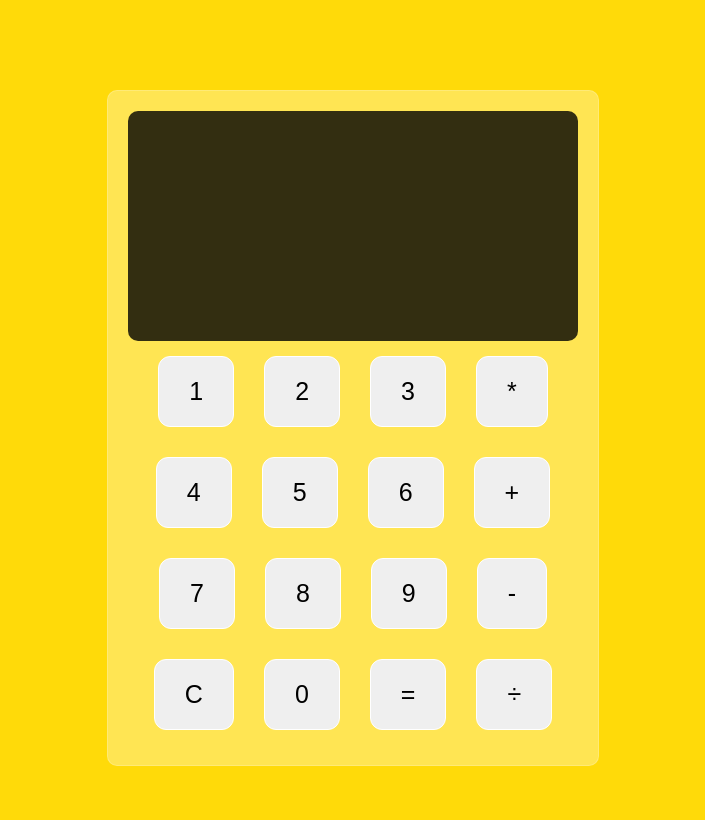
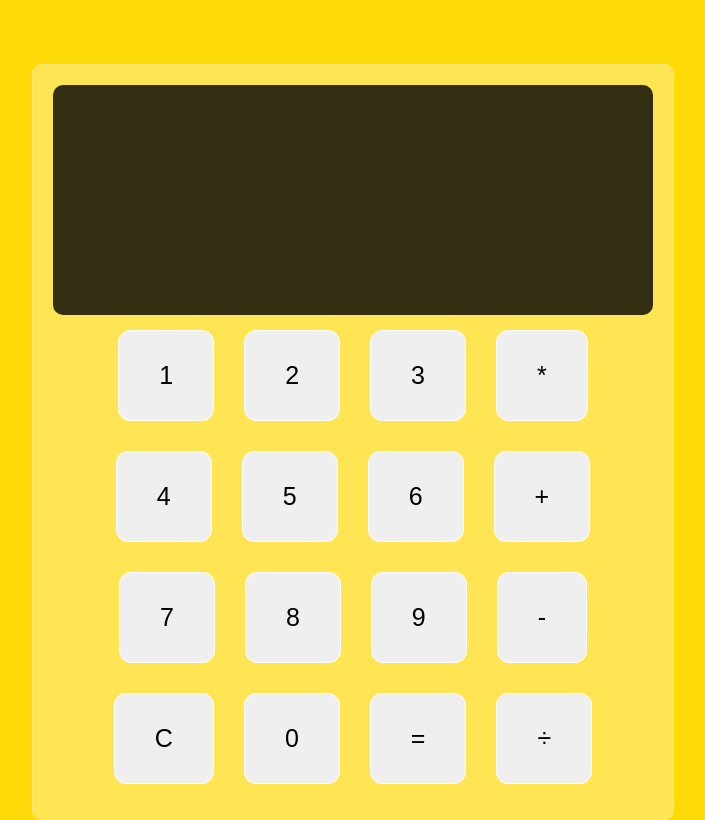
Before and after one commit to jennymag/calculator, a plain HTML site: page index.html in a window 1280 px wide. Shown: the whole page, without its empty margins (287-992 px from the left). Drawn offline with Linux system fonts and the light colour scheme.

Commit message:
Fix size

```diff
--- a/style.css
+++ b/style.css
@@ -10,7 +10,7 @@ body {
 .gridContainer {
   display: grid;
   justify-content: center;
-  padding-top: 7%;
+  padding-top: 5%;
 }
 
 .calculator {
@@ -19,8 +19,7 @@ body {
   border: 1px solid rgba(255, 255, 255, 0.2);
   padding: 20px;
   background-color: rgba(255, 255, 255, 0.3);
-  max-width: 450px;
-  min-height: 500px;
+  max-width: 600px;
   border-radius: 10px;
 }
 
@@ -43,7 +42,7 @@ body {
 }
 
 h1 {
-  font-size: 40px;
+  font-size: 60px;
 }
 
 p {
@@ -52,7 +51,7 @@ p {
 }
 
 button {
-  padding: 20px 30px 20px 30px;
+  padding: 30px 40px 30px 40px;
   font-size: 25px;
   margin: 15px;
   color: black;
```
